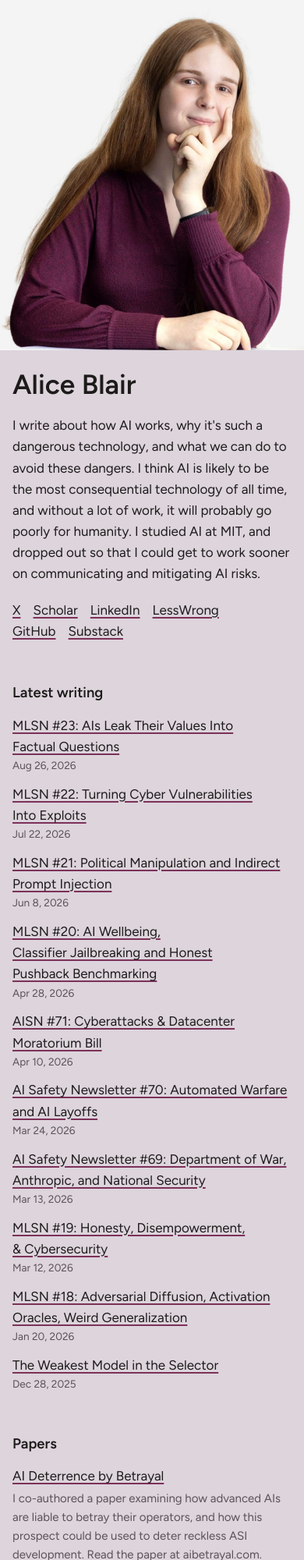
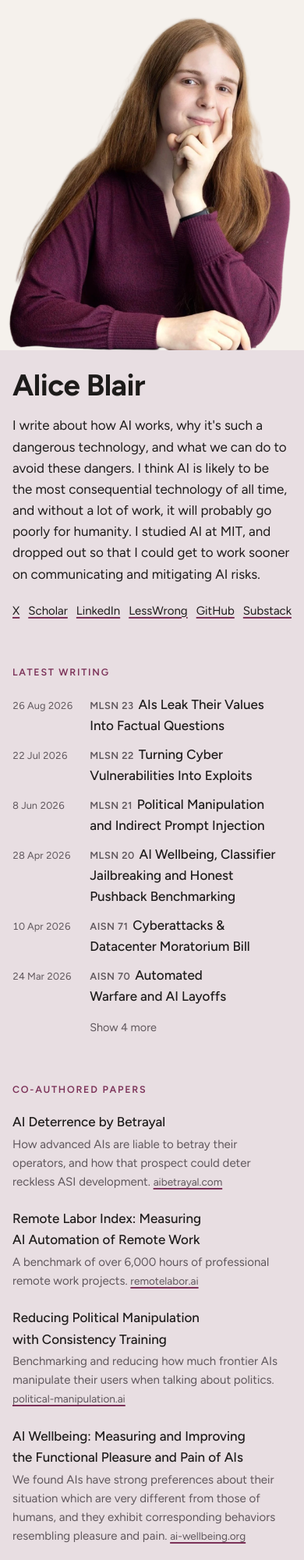
Before and after one commit to Diatom33/Diatom33.github.io, a website: page index.html in a window 390 px wide. Shown: the top 2000 px of the page at 78% size. Drawn offline with Linux system fonts and the light colour scheme.

Commit message:
Refined design: cutout photo in both themes, warmer palette, date column, plum favicon, link preview
Co-Authored-By: Claude Opus 5.5 <noreply@anthropic.com>
Claude-Session: https://claude.ai/code/session_01QJvH6WN1G4399KRtJVfok8

```diff
--- a/index.html
+++ b/index.html
@@ -5,6 +5,20 @@
     <meta charset="UTF-8">
     <meta name="viewport" content="width=device-width, initial-scale=1.0">
     <title>Alice Blair</title>
+    <meta name="description"
+        content="I write about how AI works, why it's such a dangerous technology, and what we can do to avoid these dangers. I think AI is likely to be the most consequential technology of all time, and without a lot of work, it will probably go poorly for humanity. I studied AI at MIT, and dropped out so that I could get to work sooner on communicating and mitigating AI risks.">
+    <meta property="og:type" content="website">
+    <meta property="og:url" content="https://aliceblair.net/">
+    <meta property="og:title" content="Alice Blair">
+    <meta property="og:description"
+        content="Writing about AI safety.">
+    <meta property="og:image" content="https://aliceblair.net/og.jpg">
+    <meta property="og:image:width" content="1200">
+    <meta property="og:image:height" content="630">
+    <meta name="twitter:card" content="summary_large_image">
+    <meta name="twitter:site" content="@bicellaria">
+    <meta name="theme-color" content="#f5f1ec" media="(prefers-color-scheme: light)">
+    <meta name="theme-color" content="#211e1d" media="(prefers-color-scheme: dark)">
     <link rel="icon" href="/favicon.svg" type="image/svg+xml">
     <link rel="alternate icon" href="/favicon.ico" sizes="any">
     <link rel="apple-touch-icon" href="/apple-touch-icon.png">
@@ -21,26 +35,28 @@
 
     <link rel="preconnect" href="https://fonts.googleapis.com">
     <link rel="preconnect" href="https://fonts.gstatic.com" crossorigin>
-    <link href="https://fonts.googleapis.com/css2?family=Figtree:wght@400;600&display=swap" rel="stylesheet">
+    <link href="https://fonts.googleapis.com/css2?family=Figtree:wght@400;500;600;700&display=swap" rel="stylesheet">
 
     <style>
-        /* The page is the same colour as the studio backdrop in the photo,
-           so the photo has no edges: Alice is just sitting on the page. */
+        /* The photo is a cutout, so the page can be any colour: a warm off-white that
+           sits well with her hair and the plum sweater, and a matching dark version. */
         :root {
-            --bg: #f4f4f4;
-            --sheet: #ddd4dc;
+            --bg: #f5f1ec;
+            --sheet: #e8dee2;
+            --desk: #fbf9f6;
             --text: #1d1b1a;
-            --soft: #5a5358;
+            --soft: #5f575c;
             --hair: #7b3158;
             --photo: min(42vw, 64vh);
         }
 
         :root[data-theme="dark"] {
-            --bg: #23201f;
-            --sheet: #322b31;
-            --text: #d6d2c8;
+            --bg: #211e1d;
+            --sheet: #302a2f;
+            --desk: #2b2726;
+            --text: #dcd7cd;
             --soft: #a89fa6;
-            --hair: #cf9bb8;
+            --hair: #d4a2be;
         }
 
         * {
@@ -64,6 +80,17 @@
 
         a:hover {
             color: var(--hair);
+        }
+
+        /* list titles are plain until you point at them; only links inside sentences stay underlined */
+        a.title {
+            text-decoration-color: transparent;
+            font-weight: 500;
+            transition: color 0.15s, text-decoration-color 0.15s;
+        }
+
+        a.title:hover {
+            text-decoration-color: var(--hair);
         }
 
         /* one plain sheet of colour under all the text */
@@ -98,24 +125,38 @@
             transform: translate(-50%, 11.3%);
         }
 
-        h1 {
-            font-size: 2.2rem;
-            line-height: 1.15;
-            margin: 0 0 1.2rem;
-            font-weight: 600;
+        :root[data-theme="dark"] .portrait img {
+            filter: brightness(0.9);
         }
 
-        p,
+        h1 {
+            font-size: 2.4rem;
+            line-height: 1.1;
+            letter-spacing: -0.015em;
+            margin: 0 0 1.1rem;
+            font-weight: 700;
+        }
+
+        /* titles break evenly instead of leaving one word alone on the second line */
         li {
+            text-wrap: balance;
+        }
+
+        p {
             text-wrap: pretty;
         }
 
+        /* spread across the measure, so all six fit on one line even on a phone */
         .links {
-            margin: 1.2rem 0 0;
+            display: flex;
+            flex-wrap: wrap;
+            justify-content: space-between;
+            gap: 0.2rem 0.9rem;
+            margin: 1.3rem 0 0;
+            max-width: 26rem;
         }
 
         .links a {
-            margin-right: 0.7em;
             white-space: nowrap;
         }
 
@@ -123,10 +164,14 @@
             display: none;
         }
 
+        /* small spaced capitals, so a section label never looks like one of the entries */
         h2 {
-            font-size: 1.15rem;
+            font-size: 0.78rem;
             font-weight: 600;
-            margin: 3.2rem 0 0.8rem;
+            letter-spacing: 0.14em;
+            text-transform: uppercase;
+            color: var(--hair);
+            margin: 3.6rem 0 1.1rem;
         }
 
         ul {
@@ -139,20 +184,66 @@
             margin: 0 0 0.75rem;
         }
 
+        /* writing: dates in a quiet left column, titles on the right */
+        .writing li {
+            display: grid;
+            grid-template-columns: 6.4rem minmax(0, 1fr);
+            column-gap: 0.8rem;
+            align-items: baseline;
+            margin-bottom: 0.6rem;
+        }
+
         .when {
-            display: block;
             color: var(--soft);
             font-size: 0.85rem;
+            font-variant-numeric: tabular-nums;
+            white-space: nowrap;
+        }
+
+        .series {
+            color: var(--soft);
+            font-size: 0.8rem;
+            font-weight: 600;
+            letter-spacing: 0.04em;
+            margin-right: 0.45em;
+            white-space: nowrap;
+        }
+
+        .writing li.more-hidden {
+            display: none;
+        }
+
+        .writing.open li.more-hidden {
+            display: grid;
+        }
+
+        .more {
+            font: inherit;
+            font-size: 0.9rem;
+            color: var(--soft);
+            background: none;
+            border: 0;
+            padding: 0;
+            margin: 0.3rem 0 0 7.2rem;
+            cursor: pointer;
+        }
+
+        .more:hover {
+            color: var(--hair);
         }
 
         .papers li {
-            margin-bottom: 1.3rem;
+            margin-bottom: 1.4rem;
         }
 
         .papers p {
             margin: 0.15rem 0 0;
             color: var(--soft);
             font-size: 0.94rem;
+        }
+
+        .site {
+            font-size: 0.85rem;
         }
 
         footer {
@@ -173,16 +264,29 @@
             text-underline-offset: 3px;
         }
 
-        :root[data-theme="dark"] .portrait {
-            background: none;
-        }
+        @media (max-width: 420px) {
+            .links {
+                gap: 0.2rem 0.5rem;
+                max-width: none;
+                font-size: 0.94rem;
+            }
 
-        :root[data-theme="dark"] .portrait img {
-            filter: brightness(0.88);
+            .writing li {
+                grid-template-columns: 5.6rem minmax(0, 1fr);
+                column-gap: 0.6rem;
+            }
+
+            .when {
+                font-size: 0.8rem;
+            }
+
+            .more {
+                margin-left: 6.2rem;
+            }
         }
 
         /* Wide screens: she sits at the bottom-right corner of the window
-           and stays there while the text scrolls past on the left. */
+           and stays there while the text scrolls past on the left. Same in light and dark. */
         @media (min-width: 900px) {
             .portrait {
                 position: fixed;
@@ -196,7 +300,8 @@
                 z-index: 2;
             }
 
-            /* the table she's leaning on carries on across the bottom of the window */
+            /* the table she's leaning on carries on across the bottom of the window,
+               with a faint shadow where her arms rest */
             .desk {
                 display: block;
                 position: fixed;
@@ -204,8 +309,20 @@
                 right: 0;
                 bottom: 0;
                 height: calc(var(--photo) * 0.1758);
-                background: #fafafa;
+                background:
+                    radial-gradient(ellipse calc(var(--photo) * 0.5) calc(var(--photo) * 0.05) at calc(100% - var(--photo) * 0.5) 0,
+                        rgb(0 0 0 / 0.07), transparent),
+                    var(--desk);
+                box-shadow: 0 -1px 0 rgb(0 0 0 / 0.04);
                 z-index: 1;
+            }
+
+            :root[data-theme="dark"] .desk {
+                background:
+                    radial-gradient(ellipse calc(var(--photo) * 0.5) calc(var(--photo) * 0.05) at calc(100% - var(--photo) * 0.5) 0,
+                        rgb(0 0 0 / 0.3), transparent),
+                    var(--desk);
+                box-shadow: 0 -1px 0 rgb(255 255 255 / 0.04);
             }
 
             .portrait img {
@@ -223,59 +340,11 @@
                 padding: 3.2rem 3.4rem calc(var(--photo) * 0.1758 + 1rem);
                 width: min(44rem, calc(100vw - var(--photo) - var(--left) - 24px));
                 max-width: none;
+                min-height: 93vh;
             }
 
             h1 {
-                font-size: 2.6rem;
-            }
-
-            /* dark: the white backdrop can't match a dark page, so it becomes a framed photo */
-            :root[data-theme="dark"] .desk {
-                display: none;
-            }
-
-            :root[data-theme="dark"] main {
-                margin: 7vh auto;
-                width: min(44rem, calc(100vw - 48px));
-                padding-bottom: 3.2rem;
-            }
-
-            /* dark: the photo lives in the sheet, to the right of the bio, and scrolls with it */
-            :root[data-theme="dark"] .intro {
-                display: grid;
-                grid-template-columns: minmax(0, 1fr) 15rem;
-                column-gap: 2.2rem;
-            }
-
-            :root[data-theme="dark"] .intro > h1 {
-                grid-column: 1 / -1;
-                grid-row: 1;
-            }
-
-            :root[data-theme="dark"] .intro > .bio {
-                grid-column: 1;
-                grid-row: 2;
-                margin: 0;
-            }
-
-            :root[data-theme="dark"] .intro > .links {
-                grid-column: 1 / -1;
-                grid-row: 3;
-            }
-
-            :root[data-theme="dark"] .portrait {
-                position: static;
-                grid-column: 2;
-                grid-row: 2;
-                align-self: start;
-                width: auto;
-            }
-
-            :root[data-theme="dark"] .portrait img {
-                aspect-ratio: 1 / 1;
-                object-fit: cover;
-                object-position: 50% 30%;
-                border-radius: 6px;
+                font-size: 2.9rem;
             }
         }
     </style>
@@ -284,9 +353,8 @@
 <body>
     <div class="desk" aria-hidden="true"></div>
     <main>
-        <div class="intro">
         <figure class="portrait">
-            <img src="alice.jpg" width="1100" height="1650" alt="Alice Blair, smiling, chin resting on her hand">
+            <img src="alice-cut.webp" width="1100" height="1650" alt="Alice Blair, smiling, chin resting on her hand">
         </figure>
         <h1>Alice Blair</h1>
 
@@ -304,54 +372,52 @@
             <a href="https://github.com/Diatom33" target="_blank" rel="noopener">GitHub</a>
             <a href="https://substack.com/@aliceblair2" target="_blank" rel="noopener">Substack</a>
         </p>
-        </div>
 
         <h2>Latest writing</h2>
-        <ul id="rss-feed">
-            <li class="when">Loading…</li>
+        <ul class="writing" id="rss-feed">
+            <li><span></span><span class="when">Loading…</span></li>
         </ul>
         <noscript>
-            <p>My latest writing is in the <a href="https://newsletter.mlsafety.org">ML Safety Newsletter</a> and on
+            <p>My latest writing is on <a href="https://substack.com/@aliceblair2">Substack</a> and
                 <a href="https://www.lesswrong.com/users/alice-blair">LessWrong</a>.</p>
         </noscript>
 
-        <h2>Papers</h2>
+        <h2>Co-authored papers</h2>
         <ul class="papers">
             <li>
-                <a href="https://aibetrayal.com/" target="_blank" rel="noopener">AI Deterrence by Betrayal</a>
-                <p>I co-authored a paper examining how advanced AIs are liable to betray their operators, and how
-                    this prospect could be used to deter reckless ASI development. Read the paper at <a
-                        href="https://aibetrayal.com/" target="_blank" rel="noopener">aibetrayal.com</a>.</p>
+                <a class="title" href="https://aibetrayal.com/" target="_blank" rel="noopener">AI Deterrence by
+                    Betrayal</a>
+                <p>How advanced AIs are liable to betray their operators, and how that prospect could deter reckless
+                    ASI development. <a class="site" href="https://aibetrayal.com/" target="_blank"
+                        rel="noopener">aibetrayal.com</a></p>
             </li>
             <li>
-                <a href="https://www.remotelabor.ai/" target="_blank" rel="noopener">Remote Labor Index: Measuring AI
-                    Automation of Remote Work</a>
-                <p>I co-authored a paper introducing the Remote Labor Index (RLI), a benchmark comprising over 6,000
-                    hours of professional remote work projects. Read the paper at <a
+                <a class="title" href="https://www.remotelabor.ai/" target="_blank" rel="noopener">Remote Labor Index:
+                    Measuring AI Automation of Remote Work</a>
+                <p>A benchmark of over 6,000 hours of professional remote work projects. <a class="site"
                         href="https://www.remotelabor.ai/" target="_blank" rel="noopener">remotelabor.ai</a></p>
             </li>
             <li>
-                <a href="https://political-manipulation.ai/" target="_blank" rel="noopener">Reducing Political
-                    Manipulation with Consistency Training</a>
-                <p>I co-authored a paper benchmarking and reducing the extent to which frontier AIs manipulate their
-                    users when talking about political topics. Read the paper at <a
-                        href="https://political-manipulation.ai/" target="_blank"
-                        rel="noopener">political-manipulation.ai</a>.</p>
+                <a class="title" href="https://political-manipulation.ai/" target="_blank" rel="noopener">Reducing
+                    Political Manipulation with Consistency Training</a>
+                <p>Benchmarking and reducing how much frontier AIs manipulate their users when talking about
+                    politics. <a class="site" href="https://political-manipulation.ai/" target="_blank"
+                        rel="noopener">political-manipulation.ai</a></p>
             </li>
             <li>
-                <a href="https://ai-wellbeing.org/" target="_blank" rel="noopener">AI Wellbeing: Measuring and
-                    Improving the Functional Pleasure and Pain of AIs</a>
-                <p>I co-authored a paper introducing the AI Wellbeing Index, which measures functional pleasure and
-                    pain across language models and finds wellbeing indicators converge as models scale up. Read the
-                    paper at <a href="https://ai-wellbeing.org/" target="_blank" rel="noopener">ai-wellbeing.org</a>
-                </p>
+                <a class="title" href="https://ai-wellbeing.org/" target="_blank" rel="noopener">AI Wellbeing:
+                    Measuring and Improving the Functional Pleasure and Pain of AIs</a>
+                <p>We found AIs have strong preferences about their situation which are very different from those of
+                    humans, and they exhibit corresponding behaviors resembling pleasure and pain. <a class="site" href="https://ai-wellbeing.org/"
+                        target="_blank" rel="noopener">ai-wellbeing.org</a></p>
             </li>
         </ul>
 
         <h2>Coverage &amp; talks</h2>
         <ul class="papers">
             <li>
-                <a href="https://www.forbes.com/sites/victoriafeng/2025/08/06/fear-of-super-intelligent-ai-is-driving-harvard-and-mit-students-to-drop-out/"
+                <a class="title"
+                    href="https://www.forbes.com/sites/victoriafeng/2025/08/06/fear-of-super-intelligent-ai-is-driving-harvard-and-mit-students-to-drop-out/"
                     target="_blank" rel="noopener">Forbes: Fear Of Super Intelligent AI Is Driving Harvard And MIT
                     Students To Drop Out</a>
                 <p>I was interviewed by Forbes about dropping out of MIT because of short AGI timelines. It was
@@ -361,7 +427,7 @@
                 </p>
             </li>
             <li>
-                <a href="https://aialignment.mit.edu/initiatives/caip-exhibition/strategic-deception/"
+                <a class="title" href="https://aialignment.mit.edu/initiatives/caip-exhibition/strategic-deception/"
                     target="_blank" rel="noopener">CAIP Demo Day</a>
                 <p>I presented to tens of congressional staffers in DC about the risks of strategic deception in AI.
                     This was part of an event with the <a href="https://www.centeraipolicy.org/" target="_blank"
@@ -378,6 +444,8 @@
     <script defer data-domain="aliceblair.net" src="https://plausible.io/js/script.js"></script>
 
     <script>
+        const SHOWN = 6;
+
         function getSystemTheme() {
             return window.matchMedia('(prefers-color-scheme: dark)').matches ? 'dark' : 'light';
         }
@@ -410,12 +478,8 @@
         function formatDate(dateString) {
             const date = new Date(dateString);
             if (isNaN(date)) return '';
-            return date.toLocaleDateString('en-US', {
-                timeZone: 'America/Los_Angeles',
-                year: 'numeric',
-                month: 'short',
-                day: 'numeric'
-            });
+            const part = (opts) => date.toLocaleDateString('en-US', { timeZone: 'America/Los_Angeles', ...opts });
+            return `${part({ day: 'numeric' })} ${part({ month: 'short' })} ${part({ year: 'numeric' })}`;
         }
 
         function cleanText(html) {
@@ -428,24 +492,45 @@
             return /^https?:\/\//i.test(url || '') ? url : '#';
         }
 
-        function buildEntry(item) {
+        // "MLSN #23: Title" -> series "MLSN 23" + "Title"
+        function splitSeries(title) {
+            const m = title.match(/^(MLSN|AISN|AI Safety Newsletter)\s*#(\d+):\s*(.+)$/);
+            if (!m) return { series: '', title };
+            const name = m[1] === 'AI Safety Newsletter' ? 'AISN' : m[1];
+            return { series: `${name} ${m[2]}`, title: m[3] };
+        }
+
+        function buildEntry(item, i) {
             const li = document.createElement('li');
+            if (i >= SHOWN) li.className = 'more-hidden';
+            const when = document.createElement('span');
+            when.className = 'when';
+            when.textContent = formatDate(item.isoDate || item.pubDate);
+            const body = document.createElement('span');
+            const { series, title } = splitSeries(cleanText(item.title));
+            if (series) {
+                const s = document.createElement('span');
+                s.className = 'series';
+                s.textContent = series;
+                body.append(s);
+            }
             const a = document.createElement('a');
+            a.className = 'title';
             a.href = safeHref(item.link);
             a.target = '_blank';
             a.rel = 'noopener';
-            a.textContent = cleanText(item.title);
-            const when = document.createElement('span');
-            when.className = 'when';
-            when.textContent = formatDate(item.isoDate || item.pubDate);
-            li.append(a, ' ', when);
+            a.textContent = title;
+            body.append(a);
+            li.append(when, body);
             return li;
         }
 
         function feedNote(text) {
             const li = document.createElement('li');
-            li.className = 'when';
-            li.textContent = text;
+            const note = document.createElement('span');
+            note.className = 'when';
+            note.textContent = text;
+            li.append(document.createElement('span'), note);
             return li;
         }
 
@@ -468,6 +553,21 @@
                 }
 
                 container.replaceChildren(...feedData.items.map(buildEntry));
+
+                const hidden = feedData.items.length - SHOWN;
+                if (hidden > 0) {
+                    const more = document.createElement('button');
+                    more.type = 'button';
+                    more.className = 'more';
+                    more.textContent = `Show ${hidden} more`;
+                    more.setAttribute('aria-expanded', 'false');
+                    more.addEventListener('click', () => {
+                        const open = container.classList.toggle('open');
+                        more.textContent = open ? 'Show fewer' : `Show ${hidden} more`;
+                        more.setAttribute('aria-expanded', String(open));
+                    });
+                    container.after(more);
+                }
             } catch (error) {
                 console.error('Error loading RSS feed:', error);
                 updated.textContent = '';
```
Also changed, not shown: CLAUDE.md (+4 -2 lines), llms.txt (+9 -7 lines), alice-cut.webp (added), alice.jpg (deleted), apple-touch-icon.png, favicon.ico, favicon.svg, og.jpg (added).
